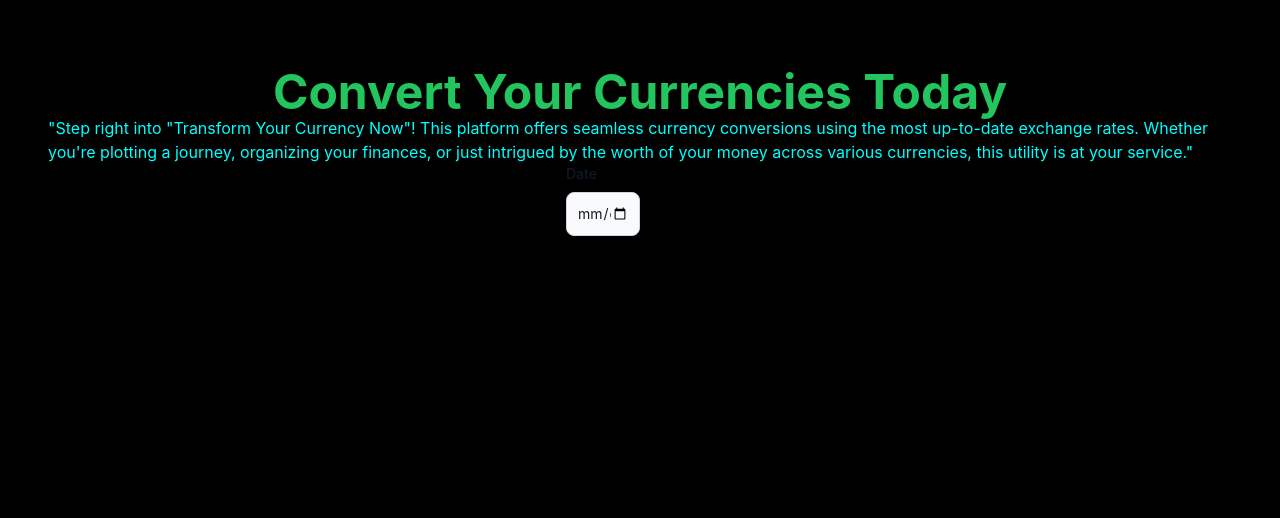
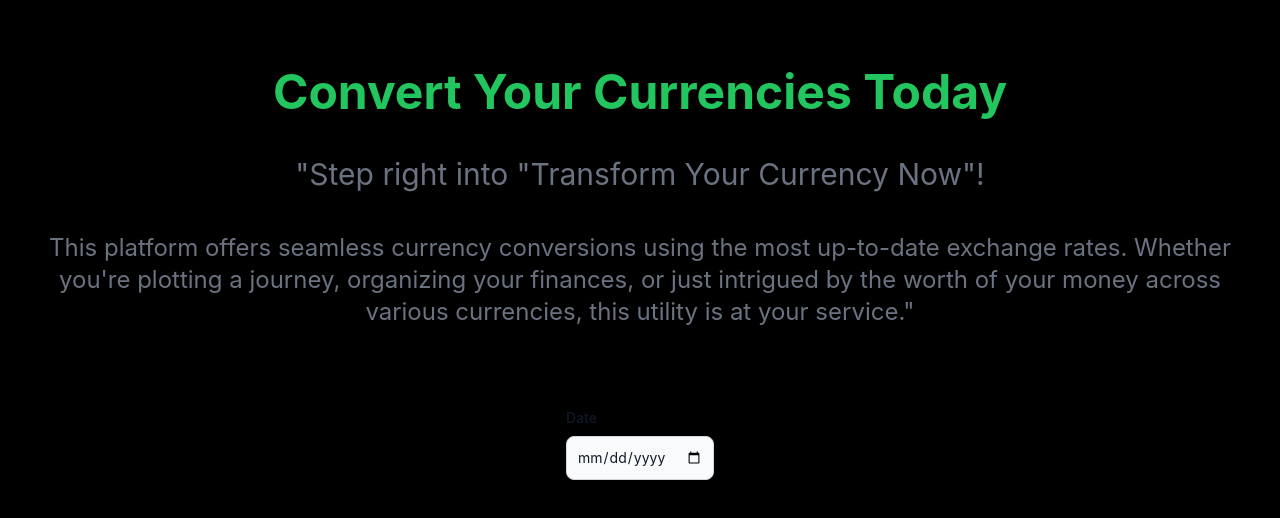
Before and after one commit to Sandaru-Dharmapriya/Curency_exchange_full_stack_app, a React (Create React App) app in the folder client/: page / in a window 1280 px wide. Shown: the top 518 px of the page. Built offline with nearby package versions, Linux system fonts and the light colour scheme.

Commit message:
add some styles

```diff
--- a/client/src/pages/MainPage.js
+++ b/client/src/pages/MainPage.js
@@ -5,16 +5,16 @@ export default function MainPage() {
     <div className='mt-5 flex items-center justify-center flex-col'>
         <h1 className=' lg:mx-32 text-5xl font-bold text-green-500'>Convert Your Currencies Today</h1>
 
-        <p>
-        "Step right into "Transform Your Currency Now"!
-        This platform offers seamless currency conversions using the most up-to-date exchange rates.
+        <p className='mt-10 text-3xl text-center text-gray-500 dark:text-gray-400' >
+        "Step right into "Transform Your Currency Now"!</p>
+
+        <p className='mt-10 text-2xl text-center text-gray-500 dark:text-gray-400'>This platform offers seamless currency conversions using the most up-to-date exchange rates.
         Whether you're plotting a journey, organizing your finances, or just intrigued by the worth
-        of your money across various currencies, this utility is at your service."
-        </p>
+        of your money across various currencies, this utility is at your service."</p>
 
         <div>
-            <section className='w-full lg:w-1/2'>
-                <form>
+            <section className='w-full '>
+                <form className='mt-20'>
                     <div className='mb-4'>
                     <label for="date" class="block mb-2 text-sm font-medium text-gray-900 dark:text-white">Date</label>
                      <input type="date" id="date" class="bg-gray-50 border border-gray-300 text-gray-900 text-sm rounded-lg focus:ring-blue-500
```
